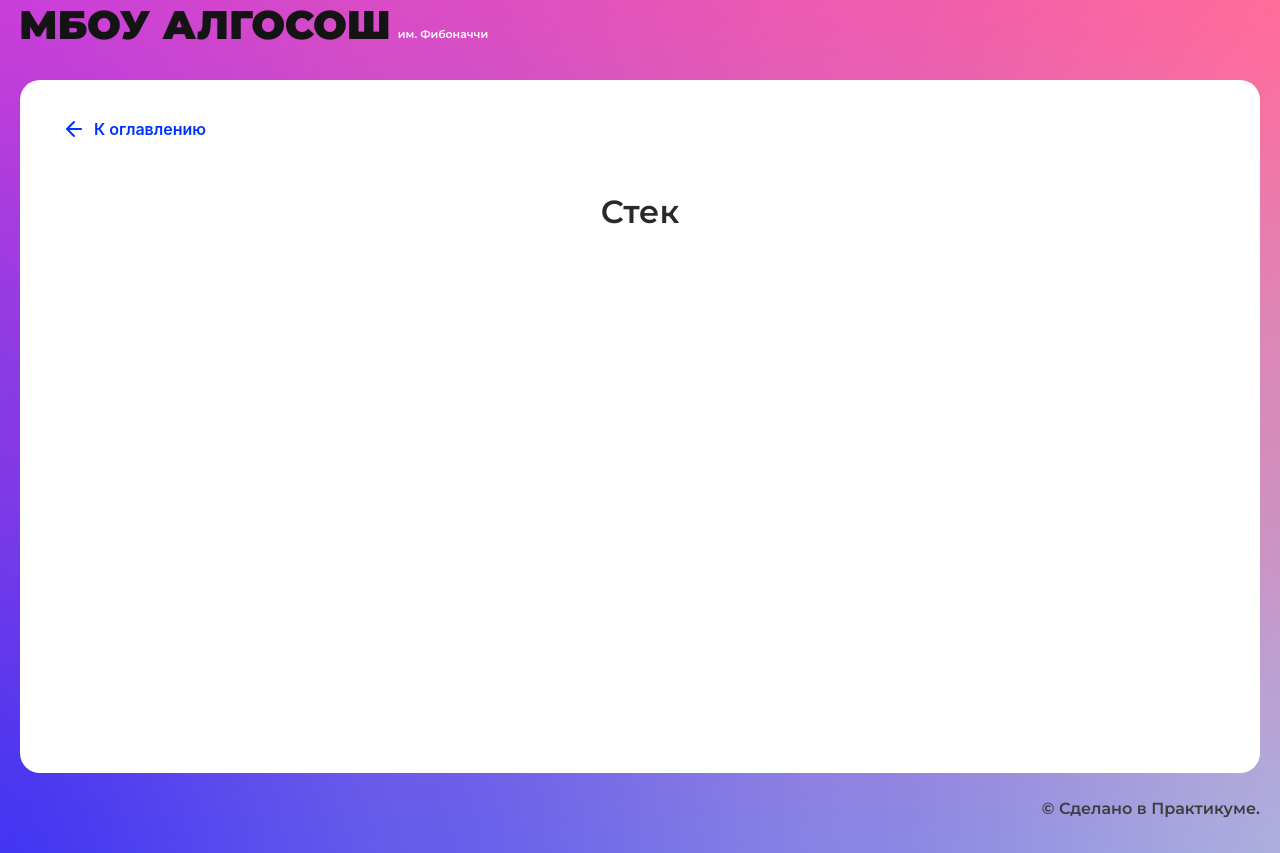
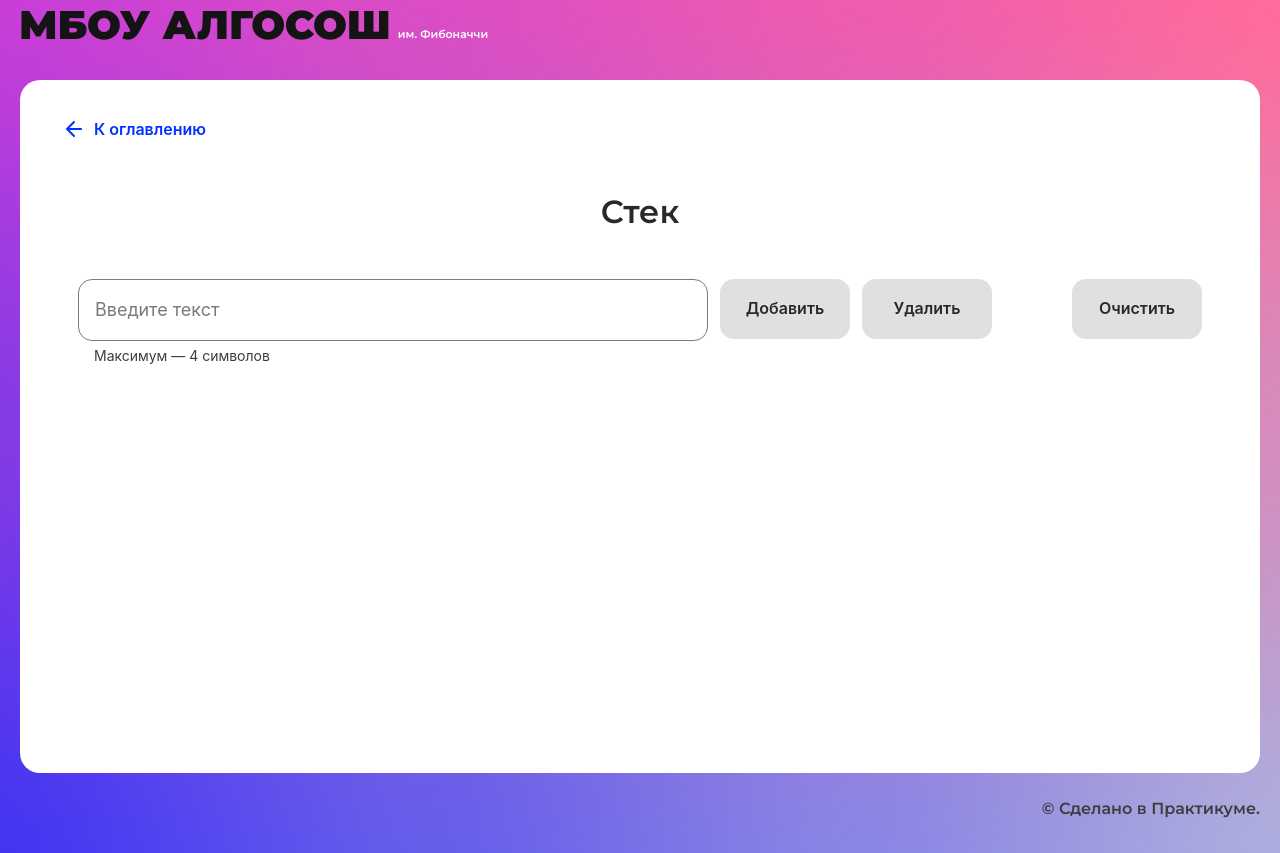
Before and after one commit to imynel/algoritms, a React (Create React App) app: page /stack in a window 1280 px wide. Built offline with nearby package versions, Linux system fonts and the light colour scheme.

Commit message:
add string, sorting-page, queue-page

```diff
--- /dev/null
+++ b/src/components/queue-page/queue-page-class.ts
@@ -0,0 +1,34 @@
+export default class QueuePage {
+    private arrResult: string[];
+    public head;
+    public tail;
+
+    constructor() {
+        this.arrResult = ['', '' , '' , '' , '' , '', '']
+        this.head = 0
+        this.tail = 0
+    }
+
+    enqueue(item: string) {
+        this.arrResult[this.tail] = item
+        this.tail++
+    }
+
+    dequeue() {
+        if( this.head < this.tail) {
+            this.arrResult[this.head] = ''
+            this.head++
+        }
+
+    }
+
+    clear() {
+        this.arrResult = ['', '' , '' , '' , '' , '', '']
+        this.head = 0
+        this.tail = 0
+    }
+
+    getArray() {
+        return this.arrResult
+    }
+}
--- /dev/null
+++ b/src/components/queue-page/queue-page.module.css
@@ -0,0 +1,21 @@
+.form {
+    display: flex;
+    justify-content: center;
+    gap: 12px;
+}
+
+.input {
+    width: 630px;
+}
+
+.clear {
+    margin-left: 68px;
+}
+
+.container {
+    display: flex;
+    justify-content: center;
+    gap: 16px;
+    margin-top: 48px;
+    flex-wrap: wrap;
+}
--- a/src/components/queue-page/queue-page.tsx
+++ b/src/components/queue-page/queue-page.tsx
@@ -1,10 +1,59 @@
-import React from "react";
+import React, { useEffect, useState } from "react";
 import { SolutionLayout } from "../ui/solution-layout/solution-layout";
+import style from "./queue-page.module.css";
+import Queue from "./queue-page-class";
+import { Button } from "../ui/button/button";
+import { Input } from "../ui/input/input";
+import { SHORT_DELAY_IN_MS, delay } from "../../constants/delays";
+import { Circle } from "../ui/circle/circle";
 
 export const QueuePage: React.FC = () => {
+  const [arrResult, setArrResult] = useState<string[]>([])
+  const [value, setValue] = useState('')
+  const [queue, setQueue] = useState<Queue>(new Queue());
+
+  useEffect(() => {
+    setArrResult([...queue.getArray()])
+  }, [])
+
+  const onChange = (e: React.ChangeEvent<HTMLInputElement>) => {
+    setValue(e.target.value)
+  }
+
+  const deletArray = async () => {
+    queue.clear()
+    await delay(SHORT_DELAY_IN_MS)
+    setArrResult([...queue.getArray()])
+  }
+
+  const addValue = async () => {
+    queue.enqueue(value)
+    setValue('')
+    await delay(SHORT_DELAY_IN_MS)
+    setArrResult([...queue.getArray()])
+  }
+
+  const deleteValue = async () => {
+    queue.dequeue()
+    await delay(SHORT_DELAY_IN_MS)
+    setArrResult([...queue.getArray()])
+  }
+
   return (
     <SolutionLayout title="Очередь">
-
+      <div className={style.form}>
+        <Input type="text" maxLength={4} placeholder="Введите текст" extraClass={style.input} onChange={onChange} isLimitText={true} value={value} />
+        <Button text="Добавить" type="button" onClick={addValue} disabled={value && queue.tail < 7 ? false : true} />
+        <Button text="Удалить" type="button" onClick={deleteValue}  disabled={arrResult.length !== 0 ? false : true} />
+        <Button text="Очистить" type="button" onClick={deletArray} disabled={arrResult.length !== 0 ? false : true} extraClass={style.clear} />
+      </div>
+      <div className={style.container}>
+        {arrResult.map((elm, index) => {
+          return (
+            <Circle index={index} head={index === queue.head && queue.getArray()[queue.head] ? 'head' : null} tail={index === queue.tail - 1 ? 'tail' : null} letter={elm} key={index}/>
+          )
+        })}
+      </div>
     </SolutionLayout>
   );
 };
--- /dev/null
+++ b/src/components/sorting-page/sorting-page.module.css
@@ -0,0 +1,33 @@
+.form {
+    display: flex;
+    margin: 0 122px;
+    justify-content: space-between;
+    margin-bottom: 48px;
+}
+
+.container {
+ display: flex;
+ justify-content: center;
+ gap: 10px;
+
+}
+
+.column {
+    margin-top: auto;
+}
+
+.radio {
+    display: flex;
+    align-items: center;
+    gap: 40px;
+    /* margin-right: auto; */
+}
+
+.buttons {
+    display: flex;
+    gap: 12px;
+}
+
+/* .button {
+    margin-left: 80px;
+} */
--- a/src/components/sorting-page/sorting-page.tsx
+++ b/src/components/sorting-page/sorting-page.tsx
@@ -1,10 +1,137 @@
-import React from "react";
+import React, { useEffect, useState } from "react";
 import { SolutionLayout } from "../ui/solution-layout/solution-layout";
+import style from './sorting-page.module.css'
+import { Column } from "../ui/column/column";
+import { Button } from "../ui/button/button";
+import { RadioInput } from "../ui/radio-input/radio-input";
+
+import { Direction } from "../../types/direction";
+import { swap } from "../../constants/swap";
+import { DELAY_IN_MS, delay } from "../../constants/delays";
 
 export const SortingPage: React.FC = () => {
+  const [arrNumbers, setArrNumbers] = useState<number[]>([])
+  const [bubble, setBubble] = useState(false)
+  const [choice, setChoice] = useState(true)
+
+  const onchangeChoice = () => {
+    setChoice(true)
+    setBubble(false)
+  }
+
+  const onchangeBubble = () => {
+    setChoice(false)
+    setBubble(true)
+  }
+
+const ascending = () => {
+  if (choice) sortQuickApp(arrNumbers)
+  else sortBubbleApp(arrNumbers)
+
+}
+
+const descending = () => {
+  if (bubble) sortBubbleDown(arrNumbers)
+  else sortQuickDown(arrNumbers)
+}
+
+const createNewArray = () => {
+  const numbers: number[] = []
+  const lengthArr = Math.floor(Math.random() * 14) + 3;
+
+  for(let i = 0; i < lengthArr; i++) {
+    numbers[i] = Math.floor(Math.random() * 100) + 1;
+  }
+  setArrNumbers(numbers)
+}
+
+useEffect(() => {
+  createNewArray()
+}, [])
+
+const sortQuickApp = async (arr: number[]): Promise<void> => {
+
+  for(let i = 0; i < arr.length; i++) {
+    let minIndex = i
+    for(let j = i + 1; j < arr.length; j++) {
+      if(arr[i] > arr[j]) {
+        minIndex = j
+        swap(arr, i, minIndex)
+      }
+    }
+    await delay(DELAY_IN_MS)
+    setArrNumbers([...arr])
+  }
+}
+
+const sortQuickDown = async (arr: number[]): Promise<void> => {
+
+  for(let i = 0; i < arr.length; i++) {
+    let maxIndex = i
+    for(let j = i + 1; j < arr.length; j++) {
+      if(arr[i] < arr[j]) {
+        maxIndex = j
+        swap(arr, i, maxIndex)
+      }
+    }
+    await delay(DELAY_IN_MS)
+    setArrNumbers([...arr])
+  }
+}
+
+const sortBubbleApp = async (arr: number[]): Promise<void> => {
+  for (let i = 0; i < arr.length; i++) {
+    for (let j = 0; j < arr.length - i - 1; j++) {
+      if (arr[j] > arr[j + 1]) {
+        swap(arr, j, j + 1);
+        await delay(DELAY_IN_MS)
+        setArrNumbers([...arr]);
+      }
+    }
+
+  }
+}
+
+const sortBubbleDown = async (arr: number[]): Promise<void> => {
+  for (let i = 0; i < arr.length; i++) {
+    for (let j = 0; j < arr.length - i - 1; j++) {
+      if (arr[j] < arr[j + 1]) {
+        swap(arr, j, j + 1);
+        await delay(DELAY_IN_MS)
+        setArrNumbers([...arr]);
+      }
+    }
+
+  }
+
+};
+
+const onSubmit = (e: React.FormEvent<HTMLFormElement>) => {
+  e.preventDefault()
+}
+
+
+
   return (
     <SolutionLayout title="Сортировка массива">
-
+      <form className={style.form} onSubmit={onSubmit}>
+        <div className={style.radio}>
+          <RadioInput label="Выбор"  name="choice" checked={choice} onChange={onchangeChoice}/>
+          <RadioInput label="Пузырёк" name="choice" checked={bubble} onChange={onchangeBubble} />
+        </div>
+        <div className={style.buttons}>
+          <Button sorting={Direction.Ascending} text="По возрастанию" onClick={ascending} type="submit"/>
+          <Button sorting={Direction.Descending} text="По убыванию" onClick={descending} />
+        </div>
+        <Button text="Новый массив" extraClass={style.button} onClick={createNewArray} />
+      </form>
+      <div className={style.container} >
+        {arrNumbers.map((num, index) => {
+          return (
+            <Column index={num} extraClass={style.column} key={index}/>
+          )
+        })}
+      </div>
     </SolutionLayout>
   );
 };
--- /dev/null
+++ b/src/components/stack-page/stack-page-class.ts
@@ -0,0 +1,28 @@
+export class Stack<T> {
+
+    private arrResult: string[] = []
+    constructor() {
+        this.arrResult = []
+    }
+
+    push(item: string) {
+        this.arrResult.push(item)
+        console.log(this.arrResult)
+    }
+
+    pop() {
+        this.arrResult.pop()
+    }
+
+    clear() {
+        this.arrResult = []
+    }
+
+    getArray() {
+        return this.arrResult
+    }
+
+    getSize() {
+        return this.arrResult.length
+    }
+}
--- /dev/null
+++ b/src/components/stack-page/stack-page.module.css
@@ -0,0 +1,21 @@
+.form {
+    display: flex;
+    justify-content: center;
+    gap: 12px;
+}
+
+.input {
+    width: 630px;
+}
+
+.clear {
+    margin-left: 68px;
+}
+
+.container {
+    display: flex;
+    justify-content: center;
+    gap: 16px;
+    margin-top: 48px;
+    flex-wrap: wrap;
+}
--- a/src/components/stack-page/stack-page.tsx
+++ b/src/components/stack-page/stack-page.tsx
@@ -1,10 +1,63 @@
-import React from "react";
+import React, { useEffect, useState } from "react";
 import { SolutionLayout } from "../ui/solution-layout/solution-layout";
+import style from './stack-page.module.css'
+import { Button } from "../ui/button/button";
+import { Input } from "../ui/input/input";
+import { Stack } from "./stack-page-class";
+import { Circle } from "../ui/circle/circle";
+import { SHORT_DELAY_IN_MS, delay } from "../../constants/delays";
 
 export const StackPage: React.FC = () => {
+  const [value, setValue] = useState('')
+  const [arrResult, setArrResult] = useState<string[]>([])
+  const [stack, setStack] = useState<Stack<string>>(new Stack());
+
+  useEffect(() => {
+    console.log(arrResult.length)
+    return () => {
+      stack.clear()
+      setArrResult([])
+    }
+  }, [])
+
+  const onChange = (e: React.ChangeEvent<HTMLInputElement>) => {
+    setValue(e.target.value)
+  }
+
+  const deletArray = async () => {
+    stack.clear()
+    await delay(SHORT_DELAY_IN_MS)
+    setArrResult([...stack.getArray()])
+  }
+
+  const addValue = async () => {
+    stack.push(value)
+    await delay(SHORT_DELAY_IN_MS)
+    setArrResult([...stack.getArray()])
+    setValue('')
+  }
+
+  const deleteValue = async () => {
+    stack.pop()
+    await delay(SHORT_DELAY_IN_MS)
+    setArrResult([...stack.getArray()])
+  }
+
   return (
     <SolutionLayout title="Стек">
-
+      <div className={style.form}>
+        <Input type="text" maxLength={4} placeholder="Введите текст" extraClass={style.input} onChange={onChange} isLimitText={true} value={value} />
+        <Button text="Добавить" type="button" onClick={addValue} disabled={!value ? true : false} />
+        <Button text="Удалить" type="button" onClick={deleteValue} disabled={arrResult.length !== 0 ? false : true} />
+        <Button text="Очистить" type="button" onClick={deletArray} disabled={arrResult.length !== 0 ? false : true} extraClass={style.clear} />
+      </div>
+      <div className={style.container}>
+        {arrResult.map((elm, index) => {
+          return (
+            <Circle letter={String(elm)} key={index} index={index} head={index === stack.getSize() - 1 ? 'top' : null}/>
+          )
+        })}
+      </div>
     </SolutionLayout>
   );
 };
--- /dev/null
+++ b/src/constants/swap.ts
@@ -0,0 +1,6 @@
+
+export const swap = (arr: number[], firstIndex: number, secondIndex: number): void => {
+    const temp = arr[firstIndex];
+    arr[firstIndex] = arr[secondIndex];
+    arr[secondIndex] = temp;
+  };
```
